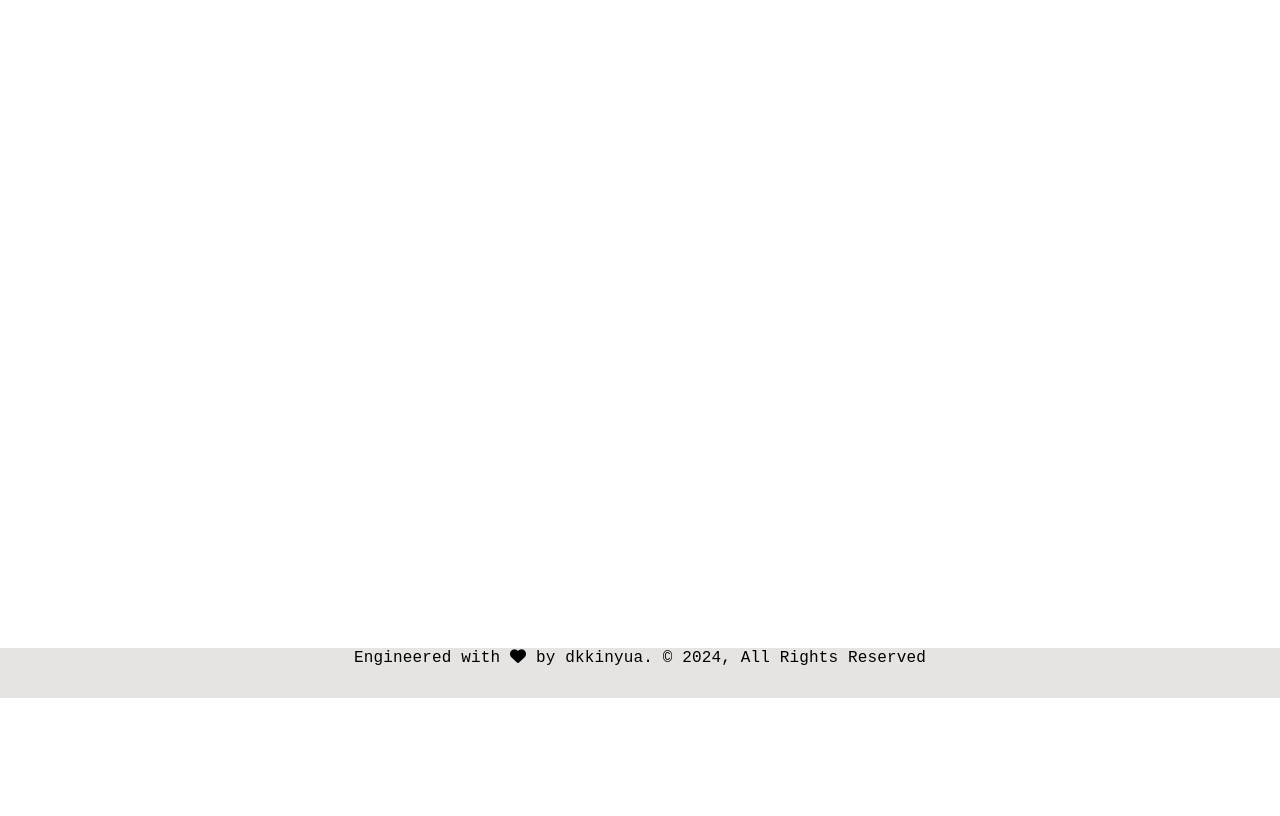
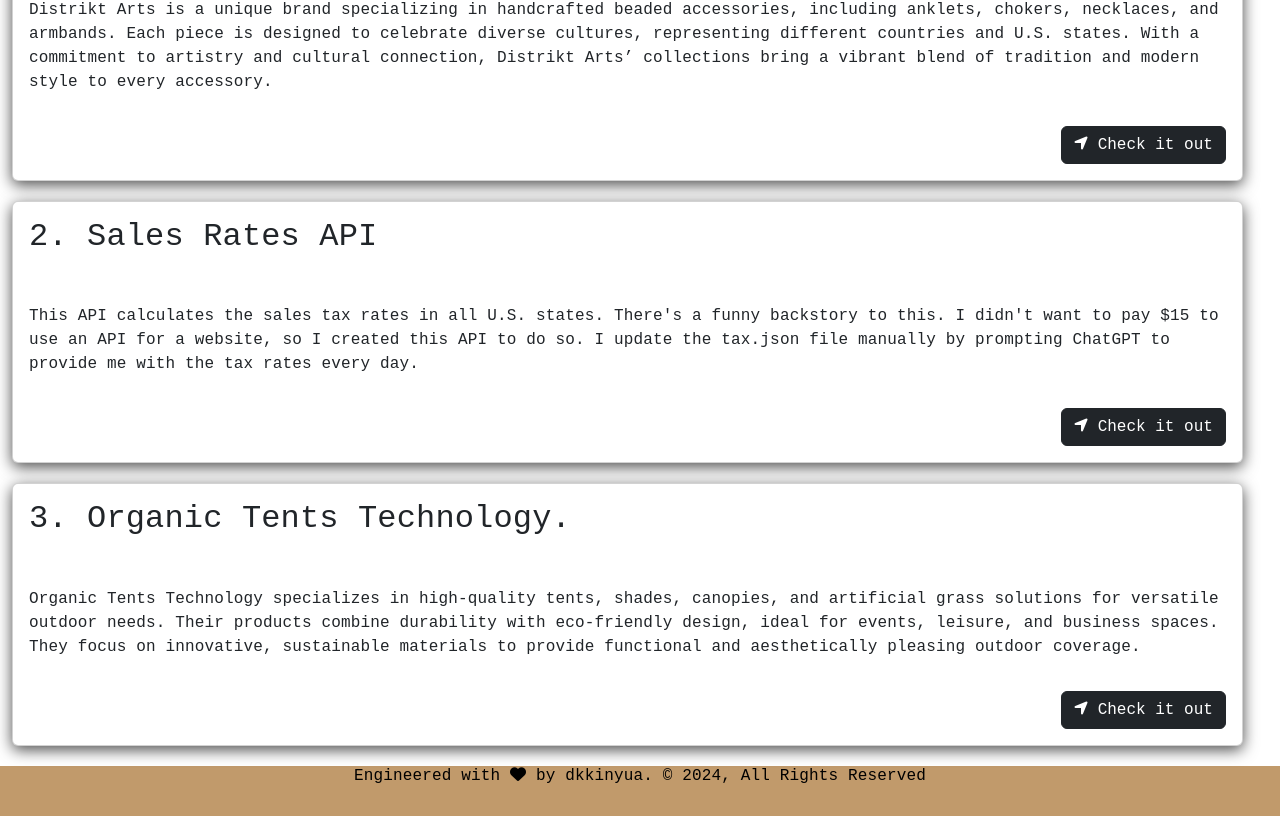
Before and after one commit to dkkinyua/my-portfolio, a React (Create React App) app in the folder frontend/: page /projects in a window 1280 px wide. Shown: the part 260-1076 px from the top of the page. Before the commit the page ends 958 px from the top, so only its background shows below. Built offline with nearby package versions, Linux system fonts and the light colour scheme; no server answers; a web font is replaced by a local one.

Commit message:
Commit: Made changes

```diff
--- a/frontend/package.json
+++ b/frontend/package.json
@@ -6,12 +6,15 @@
     "@emotion/react": "^11.13.3",
     "@emotion/styled": "^11.13.0",
     "@mui/material": "^6.1.2",
+    "@nextui-org/navbar": "^2.0.37",
+    "@nextui-org/react": "^2.4.8",
     "@redux-devtools/extension": "^3.3.0",
     "@testing-library/jest-dom": "^5.17.0",
     "@testing-library/react": "^13.4.0",
     "@testing-library/user-event": "^13.5.0",
     "axios": "^1.7.7",
     "bootstrap": "^5.3.3",
+    "framer-motion": "^11.11.17",
     "http-proxy-middleware": "^3.0.2",
     "react": "^18.3.1",
     "react-bootstrap": "^2.10.4",
--- a/frontend/src/components/Footer.js
+++ b/frontend/src/components/Footer.js
@@ -2,7 +2,7 @@ import React from 'react'
 
 function Footer({ darkMode }) {
     const footerStyles = {
-        backgroundColor: darkMode ? '#28282B' : '#E5E4E2',
+        backgroundColor: darkMode ? '#C19A6B' : '#C19A6B',
         height: '50px',
         color: darkMode ? '#E5E4E2' : '#000',
     };
--- a/frontend/src/components/Header.js
+++ b/frontend/src/components/Header.js
@@ -11,7 +11,7 @@ function Header({ darkMode, toggleDarkMode }) {
     const textStyle = {
         fontFamily: "PT Mono, monospace",
         fontStyle: 'normal',
-        color: darkMode ? '#E5E4E2' : '#000',
+        color: darkMode ? '#E5E4E2' : '#ffffff',
     }
 
     return (
@@ -30,7 +30,7 @@ function Header({ darkMode, toggleDarkMode }) {
                         </LinkContainer>
 
                         <LinkContainer to='/projects'>
-                            <Nav.Link><i class="fa-solid fa-list-check"></i> Projects</Nav.Link>
+                            <Nav.Link style={{ color: "#ffffff"}}><i class="fa-solid fa-list-check"></i> Projects</Nav.Link>
                         </LinkContainer>
 
                         <div className="d-flex align-items-center mx-2">
--- a/frontend/src/components/ProjectCard.js
+++ b/frontend/src/components/ProjectCard.js
@@ -1,8 +1,6 @@
-import React, { useEffect, useState } from 'react'
+import React from 'react'
 import { Button, Card, Container } from 'react-bootstrap'
-import { JellyfishSpinner } from 'react-spinners-kit'
-import toast, { Toaster } from 'react-hot-toast'
-import axios from 'axios'
+import { Toaster } from 'react-hot-toast'
 
 function ProjectCard() {
     const containerStyle = {
@@ -23,29 +21,10 @@ function ProjectCard() {
         fontStyle: 'normal',
     };
 
-    const [projects, setProjects] = useState([])
-    const [loading, setLoading] = useState(true)
+    // const [projects, setProjects] = useState([])
+    // const [loading, setLoading] = useState(true)
 
-    useEffect(() => {
-        const baseURL = 'https://myportfoliobackend-rirg.onrender.com/api/projects/';
 
-        axios
-            .get(baseURL)
-            .then((response) => {
-                console.log(response.data);
-                setProjects(response.data);
-                setLoading(false);
-            })
-            .catch((error) => {
-                toast.error('Failed to load projects, try reloading page');
-                console.error(error);
-                setLoading(false);
-            });
-    }, [])
-
-    if (loading) {
-        return <JellyfishSpinner size={150} color='#4b4c56' loading={loading} />;
-    }
 
 
     return (
@@ -53,19 +32,17 @@ function ProjectCard() {
             <div>
                 <Toaster />
             </div>
-
             <div>
-                {projects.map((project) => (
-                    <div style={containerStyle} key={project.id}>
+                <div style={containerStyle}>
                     {/* Card on the right side */}
                     <Card style={cardStyle}>
                         <Card.Title style={textStyle} className="p-3">
-                                <h2>{project.name}</h2>
+                            <h2>1. Distrikt Arts</h2>
                         </Card.Title>
                         <Card.Body className="d-flex flex-column" style={textStyle}>
-                                <p>{project.description}</p>
+                            <p>Distrikt Arts is a unique brand specializing in handcrafted beaded accessories, including anklets, chokers, necklaces, and armbands. Each piece is designed to celebrate diverse cultures, representing different countries and U.S. states. With a commitment to artistry and cultural connection, Distrikt Arts’ collections bring a vibrant blend of tradition and modern style to every accessory.</p>
                             <div className="d-flex justify-content-end mt-3">
-                                    <a href={`${project.url}`} target="_blank" rel="noopener noreferrer">
+                                <a href='https://distriktarts.net' target="_blank" rel="noopener noreferrer">
                                     <Button variant="dark">
                                         <i class="fa-solid fa-location-arrow"></i> Check it out
                                     </Button>
@@ -74,7 +51,43 @@ function ProjectCard() {
                         </Card.Body>
                     </Card>
                 </div>
-                ))}
+                <div style={containerStyle}>
+                    <Card style={cardStyle}>
+                        <Card.Title style={textStyle} className="p-3">
+                            <h2>2. Sales Rates API</h2>
+                        </Card.Title>
+                        <Card.Body className="d-flex flex-column" style={textStyle}>
+                            <p>This API calculates the sales tax rates in all U.S. states. There's a funny backstory to this. I didn't want to pay $15 to use an API for a website, so I created this API to do so. I update the tax.json file manually by prompting ChatGPT to provide me with the tax rates every day.</p>
+                            <div className="d-flex justify-content-end mt-3">
+                                <a href='https://tax-rates-api.onrender.com' target="_blank" rel="noopener noreferrer">
+                                    <Button variant="dark">
+                                        <i class="fa-solid fa-location-arrow"></i> Check it out
+                                    </Button>
+                                </a>
+                            </div>
+                        </Card.Body>
+                    </Card>
+                </div>
+
+                <div style={containerStyle}>
+                    <Card style={cardStyle}>
+                        <Card.Title style={textStyle} className="p-3">
+                            <h2>3. Organic Tents Technology.</h2>
+                        </Card.Title>
+                        <Card.Body className="d-flex flex-column" style={textStyle}>
+                            <p>Organic Tents Technology specializes in high-quality tents, shades, canopies, and artificial grass solutions for versatile outdoor needs. Their products combine durability with eco-friendly design, ideal for events, leisure, and business spaces. They focus on innovative, sustainable materials to provide functional and aesthetically pleasing outdoor coverage.</p>
+                            <div className="d-flex justify-content-end mt-3">
+                                <a href='https://www.organictentstechnology.co.ke' target="_blank" rel="noopener noreferrer">
+                                    <Button variant="dark">
+                                        <i class="fa-solid fa-location-arrow"></i> Check it out
+                                    </Button>
+                                </a>
+                            </div>
+                        </Card.Body>
+                    </Card>
+                </div>
+
+
             </div>
         </Container>
     )
```
Also changed, not shown: frontend/src/components/Acme.jsx (added, +10 -0 lines), frontend/src/App.js (line endings or trailing spaces), 1 other file (tests, documents, lock files or other folders). Lines whose indentation alone changed are shown as unchanged.
